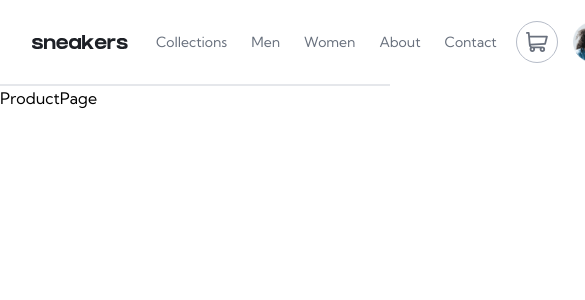
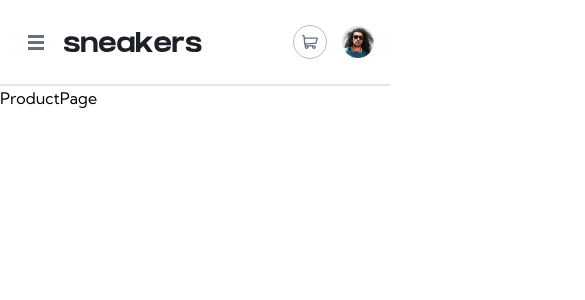
Before and after one commit to vietan0/fm-e-commerce-product-page, a React (Vite) app: page / in a window 390 px wide. Shown: the top 300 px of the page, 585 px wide, since content can reach past the window. Built offline with nearby package versions, Linux system fonts and the light colour scheme.

Commit message:
feat: build header (small screen size), animate menu

```diff
--- a/src/Header.tsx
+++ b/src/Header.tsx
@@ -2,6 +2,8 @@ import { motion } from 'framer-motion';
 import { useState } from 'react';
 
 import cartLogo from './assets/images/icon-cart.svg';
+import closeIcon from './assets/images/icon-close.svg';
+import menuIcon from './assets/images/icon-menu.svg';
 import avatar from './assets/images/image-avatar.png';
 import sneakersLogo from './assets/images/logo.svg';
 
@@ -9,12 +11,13 @@ const links = ['Collections', 'Men', 'Women', 'About', 'Contact'];
 
 export default function Header() {
   const [hoverAnchor, setHoverAnchor] = useState('');
+  const [menuOpen, setMenuOpen] = useState(false);
 
   const linkElems = links.map((link) => (
-    <li key={link} className="relative flex flex-col px-3 text-grey-blue-50">
+    <li key={link} className="relative flex flex-col">
       <a
         href="#"
-        className="py-8 text-sm"
+        className="px-6 py-4 font-bold text-grey-blue-50 hover:text-orange sm:px-3 sm:py-8 sm:text-sm sm:font-normal"
         onMouseEnter={() => setHoverAnchor(link)}
       >
         {link}
@@ -33,21 +36,47 @@ export default function Header() {
     <motion.header
       initial={{ y: -100 }}
       animate={{ y: 0 }}
-      className="sticky flex w-full max-w-screen-lg justify-between gap-2 border-b-2 px-8 lg:px-0"
+      className="sticky flex w-full max-w-screen-lg justify-between gap-4 border-b-2 bg-white px-4 xs:gap-0 sm:px-6 lg:px-0"
     >
-      <nav className="flex items-center gap-4 md:gap-8 lg:gap-12">
+      <nav className="flex items-center xs:gap-2 md:gap-8 lg:gap-12">
+        <button
+          onClick={() => setMenuOpen((prev) => !prev)}
+          className="mr-2 grid h-10 w-10 place-content-center rounded hover:bg-black/5 sm:hidden"
+        >
+          <img src={menuIcon} alt="" className="w-full" />
+        </button>
         <a href="#">
-          <img src={sneakersLogo} alt="" className="min-w-24" />
+          <img src={sneakersLogo} alt="" className="min-w-24 py-8" />
         </a>
-        <ul className="flex" onMouseLeave={() => setHoverAnchor('')}>
+        {menuOpen && (
+          <div
+            id="backdrop"
+            className="fixed left-0 top-0 h-screen w-screen bg-black/25 sm:hidden"
+            onClick={() => setMenuOpen(false)}
+          />
+        )}
+        <motion.ul
+          initial={{ x: 'var(--menu-offscreen)' }}
+          animate={{ x: menuOpen ? 0 : 'var(--menu-offscreen)' }}
+          onMouseLeave={() => setHoverAnchor('')}
+          className="fixed left-4 top-4 flex h-[calc(100vh_-_2rem)] w-[calc(100vw_-_2rem)] flex-col rounded-lg bg-white py-4 [--menu-offscreen:-400px] xs:max-w-[368px] sm:static sm:h-auto sm:w-auto sm:max-w-full sm:flex-row sm:py-0 sm:outline-none sm:[--menu-offscreen:0px]"
+        >
+          <li id="button-container" className="mb-8 px-4 sm:hidden">
+            <button
+              onClick={() => setMenuOpen(false)}
+              className="grid h-10 w-10 place-content-center rounded hover:bg-black/5"
+            >
+              <img src={closeIcon} alt="" />
+            </button>
+          </li>
           {linkElems}
-        </ul>
+        </motion.ul>
       </nav>
       <div id="right" className="flex items-center gap-4 lg:gap-8">
-        <button className="grid h-10 w-10 place-content-center rounded-full outline outline-1 outline-grey-blue-75">
-          <img src={cartLogo} alt="" />
+        <button className="grid h-8 w-8 place-content-center rounded-full outline outline-1 outline-grey-blue-75 hover:outline-none hover:outline-4 hover:outline-orange xs:h-10 xs:w-10">
+          <img src={cartLogo} alt="" className="w-4 xs:w-5" />
         </button>
-        <button className="grid h-10 w-10 place-content-center rounded-full hover:outline hover:outline-orange">
+        <button className="grid h-8 w-8 place-content-center rounded-full hover:outline hover:outline-orange xs:h-10 xs:w-10">
           <img src={avatar} alt="" />
         </button>
       </div>
--- a/tailwind.config.js
+++ b/tailwind.config.js
@@ -9,7 +9,7 @@ export default {
         sans: ['Kumbh Sans', ...defaultTheme.fontFamily.sans],
       },
       colors: {
-        lightbox: 'hsl(0, 0%, 0% / 75%)',
+        lightbox: 'hsl(0 0% 0% / 75%)',
         orange: 'hsl(26, 100%, 55%)',
         'pale-orange': 'hsl(25, 100%, 94%)',
         'grey-blue-98': 'hsl(223, 64%, 98%)',
```
